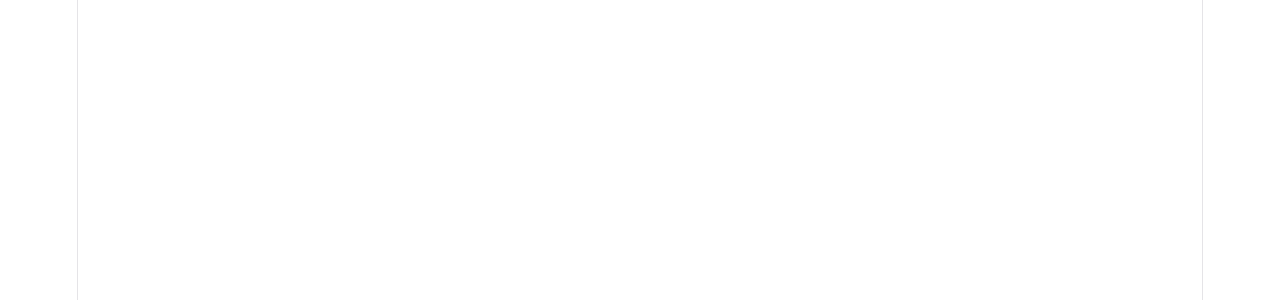
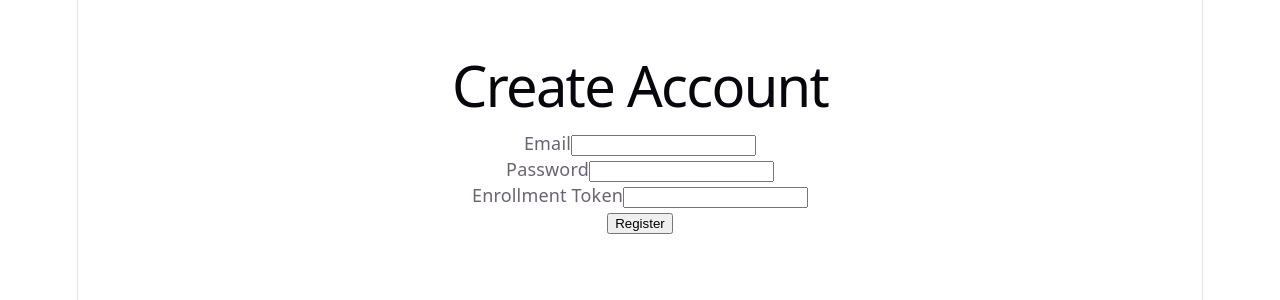
Before and after one commit to hnsgrn07/usana-dashboard, a React (Vite) app: page /register in a window 1280 px wide. Before the commit this address had no page. Shown: the top 300 px of the page. Built offline with nearby package versions, Linux system fonts and the light colour scheme.

Commit message:
add login and registration pages

```diff
--- a/src/App.jsx
+++ b/src/App.jsx
@@ -1,20 +1,29 @@
-// The top-level app: wires up pages by URL, and for now just proves
-// the frontend can actually talk to the backend
+// App.jsx
+// Wires up which page shows for which URL
 import { useEffect, useState } from "react";
-import { BrowserRouter, Routes, Route } from "react-router-dom";
+import { BrowserRouter, Routes, Route, Link } from "react-router-dom";
 import apiClient from "./api/client";
+import Register from "./pages/Register";
+import Login from "./pages/Login";
+import Dashboard from "./pages/Dashboard";
 
 function Home() {
   const [message, setMessage] = useState("Loading...");
 
-  // Runs once when the page loads, asks the backend for its welcome message
   useEffect(() => {
     apiClient.get("/")
       .then((response) => setMessage(response.data.message))
       .catch(() => setMessage("Could not reach the backend"));
   }, []);
 
-  return <h1>{message}</h1>;
+  return (
+    <div style={{ textAlign: "center", marginTop: "40px" }}>
+      <h1>{message}</h1>
+      <p>
+        <Link to="/register">Register</Link> | <Link to="/login">Log In</Link>
+      </p>
+    </div>
+  );
 }
 
 function App() {
@@ -22,6 +31,9 @@
     <BrowserRouter>
       <Routes>
         <Route path="/" element={<Home />} />
+        <Route path="/register" element={<Register />} />
+        <Route path="/login" element={<Login />} />
+        <Route path="/dashboard" element={<Dashboard />} />
       </Routes>
     </BrowserRouter>
   );
--- a/src/api/client.js
+++ b/src/api/client.js
@@ -1,9 +1,20 @@
+// client.js
 // Central place that knows how to talk to the backend, so nothing else
 // has to remember the base URL or repeat setup
 import axios from "axios";
+import { getToken } from "../auth";
 
 const apiClient = axios.create({
   baseURL: "http://127.0.0.1:8000",
 });
 
+// Before every request, attach the saved token if we have one
+apiClient.interceptors.request.use((config) => {
+  const token = getToken();
+  if (token) {
+    config.headers.Authorization = `Bearer ${token}`;
+  }
+  return config;
+});
+
 export default apiClient;
--- /dev/null
+++ b/src/auth.js
@@ -0,0 +1,20 @@
+// auth.js
+// Handles saving, reading, and clearing the login token in the browser
+
+const TOKEN_KEY = "usana_access_token";
+
+export function saveToken(token) {
+  localStorage.setItem(TOKEN_KEY, token);
+}
+
+export function getToken() {
+  return localStorage.getItem(TOKEN_KEY);
+}
+
+export function clearToken() {
+  localStorage.removeItem(TOKEN_KEY);
+}
+
+export function isLoggedIn() {
+  return !!getToken();
+}
--- /dev/null
+++ b/src/pages/Dashboard.jsx
@@ -0,0 +1,7 @@
+// Dashboard.jsx
+// Placeholder for now — the real dashboard content gets built in Phase 9c
+function Dashboard() {
+  return <h1>Dashboard (coming in 9c)</h1>;
+}
+
+export default Dashboard;
--- /dev/null
+++ b/src/pages/Login.jsx
@@ -0,0 +1,56 @@
+// Login.jsx
+// Lets an existing user log in and stores their token for future requests
+import { useState } from "react";
+import { useNavigate } from "react-router-dom";
+import apiClient from "../api/client";
+import { saveToken } from "../auth";
+
+function Login() {
+  const [email, setEmail] = useState("");
+  const [password, setPassword] = useState("");
+  const [error, setError] = useState("");
+  const navigate = useNavigate();
+
+  async function handleSubmit(e) {
+    e.preventDefault();
+    setError("");
+
+    try {
+      const response = await apiClient.post("/login", { email, password });
+      saveToken(response.data.access_token);
+      navigate("/dashboard");
+    } catch (err) {
+      setError(err.response?.data?.detail || "Login failed");
+    }
+  }
+
+  return (
+    <div style={{ maxWidth: "400px", margin: "40px auto" }}>
+      <h1>Log In</h1>
+      <form onSubmit={handleSubmit}>
+        <div>
+          <label>Email</label>
+          <input
+            type="email"
+            value={email}
+            onChange={(e) => setEmail(e.target.value)}
+            required
+          />
+        </div>
+        <div>
+          <label>Password</label>
+          <input
+            type="password"
+            value={password}
+            onChange={(e) => setPassword(e.target.value)}
+            required
+          />
+        </div>
+        {error && <p style={{ color: "red" }}>{error}</p>}
+        <button type="submit">Log In</button>
+      </form>
+    </div>
+  );
+}
+
+export default Login;
--- /dev/null
+++ b/src/pages/Register.jsx
@@ -0,0 +1,72 @@
+// Register.jsx
+// Lets someone create an account using an enrollment token (normally from a QR code)
+import { useState } from "react";
+import { useNavigate } from "react-router-dom";
+import apiClient from "../api/client";
+
+function Register() {
+  const [email, setEmail] = useState("");
+  const [password, setPassword] = useState("");
+  const [enrollmentToken, setEnrollmentToken] = useState("");
+  const [error, setError] = useState("");
+  const navigate = useNavigate();
+
+  // Runs when the form is submitted
+  async function handleSubmit(e) {
+    e.preventDefault();
+    setError("");
+
+    try {
+      await apiClient.post("/register", {
+        email: email,
+        password: password,
+        enrollment_token: enrollmentToken,
+      });
+
+      // Registration succeeded, send them to the login page
+      navigate("/login");
+    } catch (err) {
+      // Show whatever error message the backend sent back
+      setError(err.response?.data?.detail || "Something went wrong");
+    }
+  }
+
+  return (
+    <div style={{ maxWidth: "400px", margin: "40px auto" }}>
+      <h1>Create Account</h1>
+      <form onSubmit={handleSubmit}>
+        <div>
+          <label>Email</label>
+          <input
+            type="email"
+            value={email}
+            onChange={(e) => setEmail(e.target.value)}
+            required
+          />
+        </div>
+        <div>
+          <label>Password</label>
+          <input
+            type="password"
+            value={password}
+            onChange={(e) => setPassword(e.target.value)}
+            required
+          />
+        </div>
+        <div>
+          <label>Enrollment Token</label>
+          <input
+            type="text"
+            value={enrollmentToken}
+            onChange={(e) => setEnrollmentToken(e.target.value)}
+            required
+          />
+        </div>
+        {error && <p style={{ color: "red" }}>{error}</p>}
+        <button type="submit">Register</button>
+      </form>
+    </div>
+  );
+}
+
+export default Register;
```
